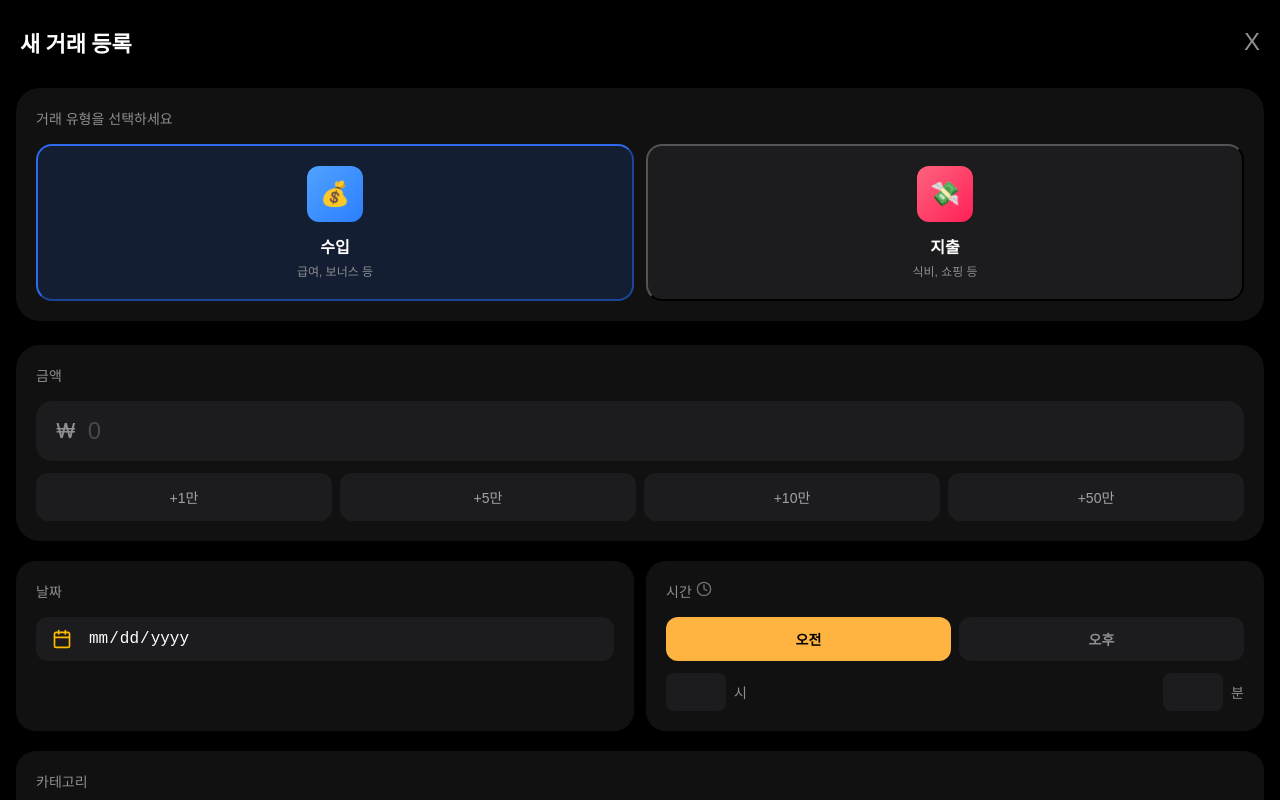
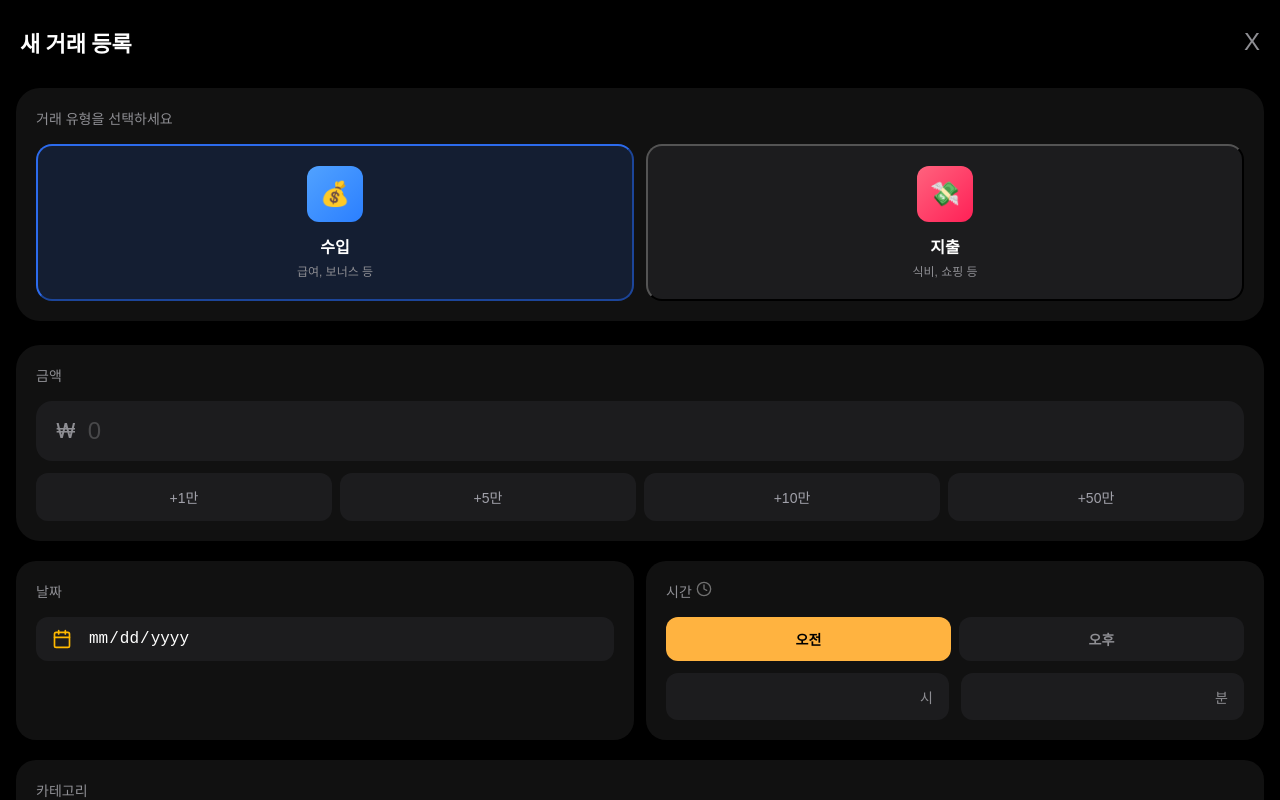
Before and after one commit to kb-7th-household-account-book/vue-account-book, a Vue app: page / in a window 1280 px wide. Shown: the top 800 px of the page. Built offline with nearby package versions, Linux system fonts and the light colour scheme; a web font is replaced by a local one.

Commit message:
style: 시간 입력 텍스트필드 UI 개선

```diff
--- a/src/components/transaction-register/MidTimeField.vue
+++ b/src/components/transaction-register/MidTimeField.vue
@@ -1,3 +1,6 @@
+<script setup>
+
+</script>
 <template>
   <section class="input-card">
     <div class="time-wrapper">
@@ -60,7 +63,7 @@
   cursor: pointer;
 }
 
-/* 이미지처럼 활성화 시 노란색 배경 */
+/* Todo: 버튼 활성화 시 노란색 배경 */
 .toggle-btn.active {
   background-color: #ffb340;
   color: #000;
@@ -74,21 +77,25 @@
 
 .time-box {
   display: flex;
+  flex: 1;
   align-items: center;
+  background-color: #1c1c1e;
   color: #8e8e93;
+  border-radius: 12px;
+  padding: 12px 16px;
   font-size: 14px;
+  transition: all 0.2s;
 }
 
 .time-input {
+  flex: 1; /* 박스 내부 남는 공간을 다 차지 */
   width: 60px;
-  background-color: #1c1c1e;
+  background-color: transparent; /* 배경은 부모(box)가 가지고 있으므로 투명하게 */
   border: none;
-  border-radius: 8px;
-  padding: 10px;
   color: white;
   text-align: center;
-  font-size: 16px;
-  margin-right: 8px;
+  font-size: 20px; /* 숫자를 더 크게 해서 크기감을 줌 */
+  font-weight: bold;
   outline: none;
 }
 
```
